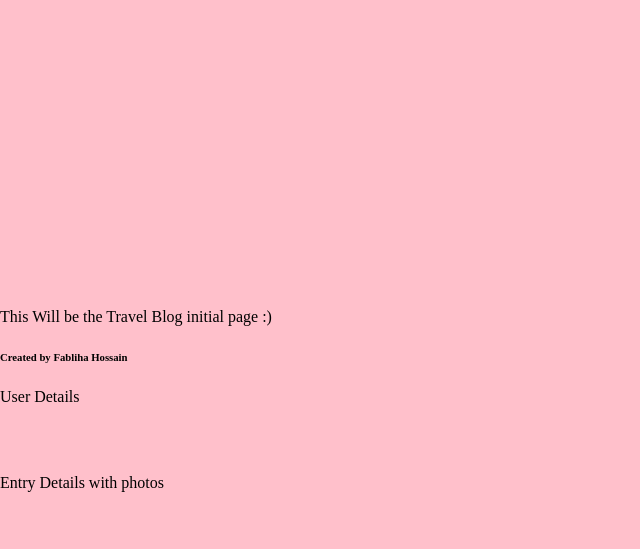
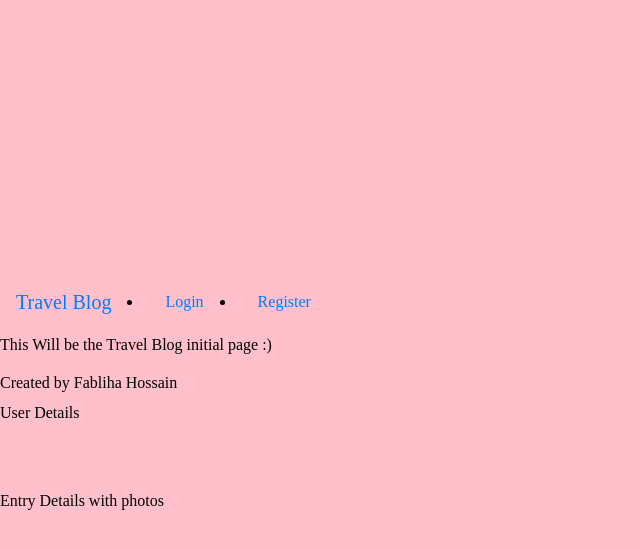
Before and after one commit to FablihaHossain/travel_blog, a Django app: page / in a window 1280 px wide. Shown: the top 549 px of the page, without its empty margins (0-640 px from the left). Run offline with Django 3.2, Linux system fonts and the light colour scheme; data that the repository does not hold is empty; some libraries are stand-ins or nearby versions.

Commit message:
added a navigation bar on top of the site

```diff
--- a/travelBlog/travelEntries/templates/index.html
+++ b/travelBlog/travelEntries/templates/index.html
@@ -2,7 +2,30 @@
 <html>
 <head>
 	{% block title %}<title> Travel Blog </title>{% endblock %}
+	{% block styles %}
+	<link rel="stylesheet" href="https://stackpath.bootstrapcdn.com/bootstrap/4.5.0/css/bootstrap.min.css" integrity="sha384-9aIt2nRpC12Uk9gS9baDl411NQApFmC26EwAOH8WgZl5MYYxFfc+NcPb1dKGj7Sk" crossorigin="anonymous">
+	<script src="https://maxcdn.bootstrapcdn.com/bootstrap/4.5.0/js/bootstrap.min.js"></script>
 	<link rel="stylesheet" type="text/css" href="{% static 'stylesheet.css' %}">
+	{% endblock styles %}
+
+	<!-- Navigation Bar for Site -->
+	<nav class = "navbar navbar-expand-sm justify-content-center">
+		<a class = "navbar-brand nav-words navbar-text" href="{% url 'index' %}"> Travel Blog </a>
+		<button class="navbar-toggler" type="button" data-toggle="collapse" data-target="#navbarNav" aria-controls="navbarNav" aria-expanded="false" aria-label="Toggle navigation">
+		<span class="navbar-toggler-icon"></span>
+		</button>
+
+		<div class= "collapse navbar-collapse" id="navbarNav">
+		<!-- Login Route -->
+			<li class = "nav-item">
+				<a class = "nav-link nav-words navbar-text" href="{% url 'login' %}"> Login </a>
+			</li>
+		<!-- Registration Route -->
+			<li class = "nav-item">
+				<a class = "nav-link nav-words navbar-text" href="{% url 'register' %}"> Register </a>
+			</li>
+		</div>
+	</nav>
 </head>
 {% block content %}
 <body class = "body-html body-size">
```
